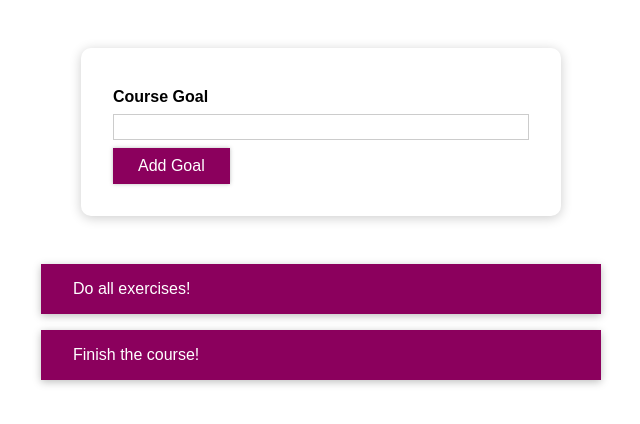
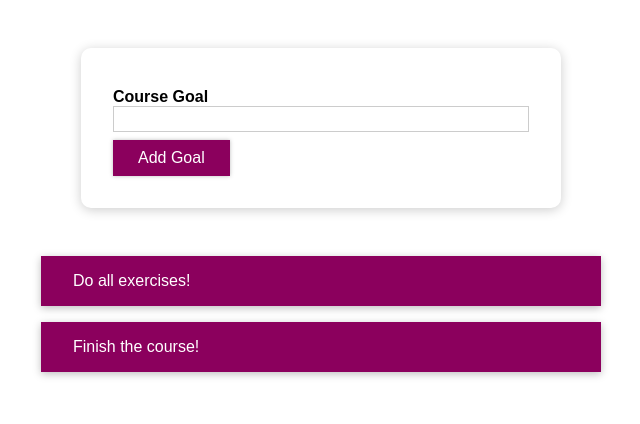
Before and after one commit to JaehyeonPaak/react-goal-list, a React (Create React App) app: page / in a window 1280 px wide. Shown: the top 424 px of the page, without its empty margins (319-959 px from the left). Built offline with nearby package versions, Linux system fonts and the light colour scheme.

Commit message:
style: styled components with dynamic props

```diff
--- a/src/components/CourseGoals/CourseInput/CourseInput.js
+++ b/src/components/CourseGoals/CourseInput/CourseInput.js
@@ -3,16 +3,48 @@
 import Button from '../../UI/Button/Button';
 import './CourseInput.css';
 
+import styled from 'styled-components';
+
 const CourseInput = props => {
+  const FormControl = styled.div`
+    margin: 0.5rem 0;
+    font-weight: bold;
+    display: block;
+    margin-bottom: 0.5rem;
+
+    & input {
+      display: block;
+      width: 100%;
+      border: 1px solid ${props => (props.invalid ? 'red' : '#ccc')};
+      font: inherit;
+      line-height: 1.5rem;
+      padding: 0 0.25rem;
+    }
+
+    & input:focus {
+      outline: none;
+      background: #fad0ec;
+      border-color: #8b005d;
+    }
+
+    &.invalid input {
+      border-color: red;
+      background-color: #ffd7d7;
+    }
+
+    &.invalid label {
+      color: red;
+    }
+  `;
+
   const [enteredValue, setEnteredValue] = useState('');
-
   const [isValid, setIsValid] = useState(true);
 
   const goalInputChangeHandler = event => {
-    setEnteredValue(event.target.value);
-    if (enteredValue.trim().length === 0) {
+    if (event.target.value.trim().length > 0) {
       setIsValid(true);
     }
+    setEnteredValue(event.target.value);
   };
 
   const formSubmitHandler = event => {
@@ -28,10 +60,10 @@
 
   return (
     <form onSubmit={formSubmitHandler}>
-      <div className={`form-control ${isValid ? '' : 'invalid'}`}>
+      <FormControl invalid={!isValid}>
         <label >Course Goal</label>
         <input type="text" onChange={goalInputChangeHandler} />
-      </div>
+      </FormControl>
       <Button type="submit">Add Goal</Button>
     </form>
   );
```
